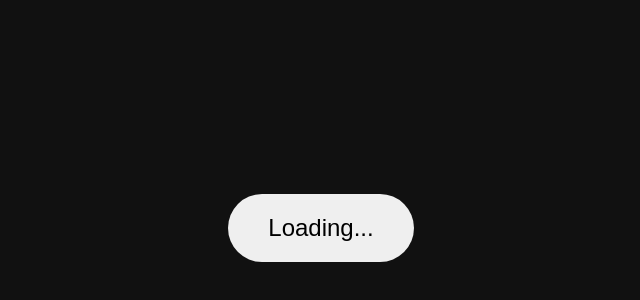
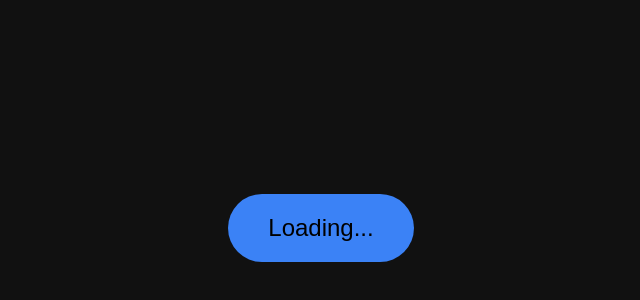
Before and after one commit to cclingwall/perfect-pitch-on-261.62hz, a plain HTML site: page index.html in a window 1280 px wide. Shown: the part 172-472 px from the top of the page, without its empty margins (319-959 px from the left). Drawn offline with Linux system fonts and the light colour scheme.

Commit message:
Fix background color property in CSS

```diff
--- a/index.html
+++ b/index.html
@@ -21,7 +21,7 @@
       font-size: 24px;
       border-radius: 50px;
       border: none;
-      background_color: blue;
+      background-color: #3b82f6;
       color: black;
       cursor: pointer;
     }
```
